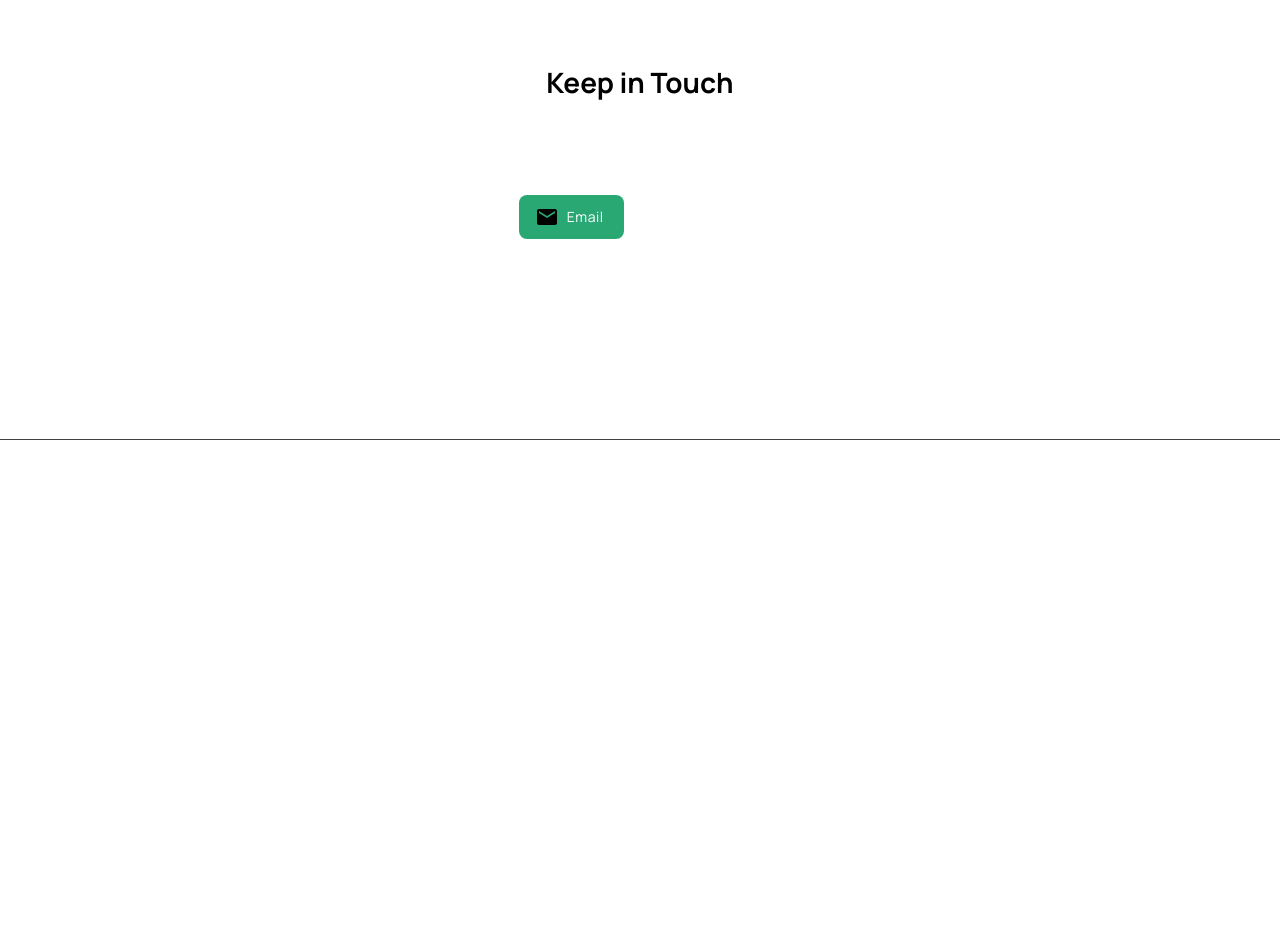
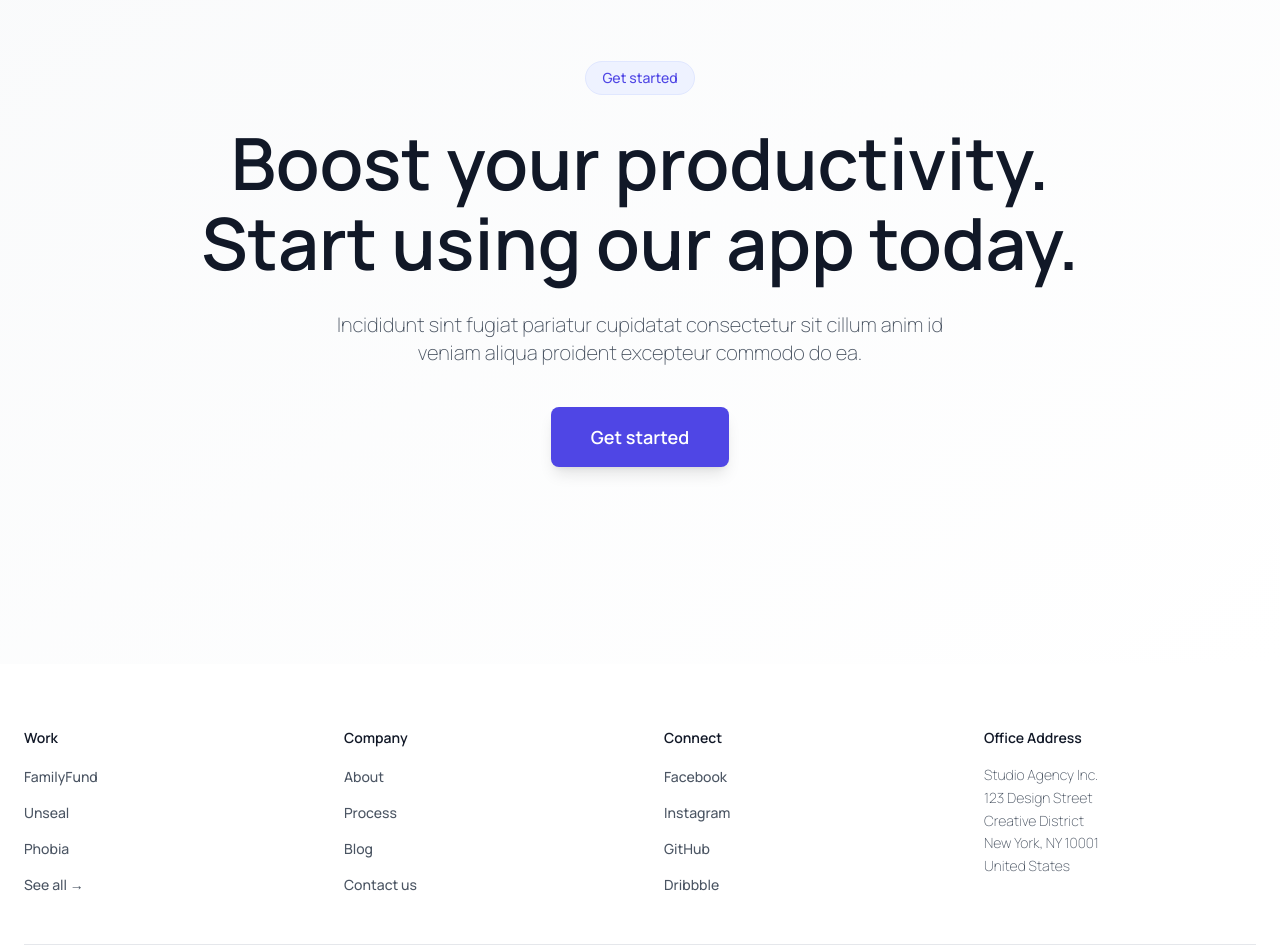
Before and after one commit to biolafrica/Portfolio-user, a Next.js app: page / in a window 1280 px wide. Shown: the part 3480-4432 px from the top of the page. Before the commit the page ends 3980 px from the top, so only its background shows below. Built offline with nearby package versions, Linux system fonts and the light colour scheme; no server answers; the database is empty.

Commit message:
created footer section

```diff
--- /dev/null
+++ b/app/components/common/footerHeroSection.jsx
@@ -0,0 +1,39 @@
+
+
+export default function FooterHeroSection(){
+  return (
+    <section className="w-full min-h-screen flex items-center justify-center bg-gradient-to-br from-gray-50 to-white px-4 py-12 sm:px-6 lg:px-8">
+
+      <div className="max-w-4xl mx-auto text-center">
+        {/* Badge */}
+        <div className="inline-flex items-center justify-center mb-6 sm:mb-8">
+          <span className="inline-block px-4 py-1.5 text-xs sm:text-sm font-medium text-indigo-600 bg-indigo-50 rounded-full border border-indigo-100">
+            Get started
+          </span>
+        </div>
+
+        {/* Main Heading */}
+        <h1 className="text-xl sm:text-5xl md:text-6xl lg:text-7xl font-semibold text-gray-900 leading-tight mb-6 sm:mb-8">
+          Boost your productivity.
+          <br />
+          <span className="block mt-2">Start using our app today.</span>
+        </h1>
+
+        {/* Description */}
+        <p className="text-base sm:text-lg md:text-xl text-gray-600 max-w-2xl mx-auto mb-8 sm:mb-10 px-4 leading-relaxed">
+          Incididunt sint fugiat pariatur cupidatat consectetur sit cillum anim id
+          veniam aliqua proident excepteur commodo do ea.
+        </p>
+
+        {/* CTA Button */}
+        <div className="flex justify-center">
+          <button className="inline-flex items-center justify-center px-8 py-3 sm:px-10 sm:py-4 text-base sm:text-lg font-semibold text-white bg-indigo-600 rounded-lg shadow-lg hover:bg-indigo-700 focus:outline-none focus:ring-4 focus:ring-indigo-300 transition-all duration-200 transform hover:scale-105 active:scale-95">
+            Get started
+          </button>
+        </div>
+
+      </div>
+    </section>
+
+  );
+};
--- a/app/components/common/footerSection.jsx
+++ b/app/components/common/footerSection.jsx
@@ -1,88 +1,61 @@
-import React from 'react';
+import React from 'react'
 
-const Footer = () => {
+const projects = ["FamilyFund", "Unseal", "Phobia", "See all →"]
+const companies = ["About", "Process", "Blog", "Contact us"]
+const socials = ["Facebook", "Instagram", "GitHub", "Dribbble"]
+
+export default function FooterSection() {
   return (
-    <footer className="w-full bg-white border-t border-gray-200">
+    <footer className="w-full bg-white ">
+
       <div className="max-w-7xl mx-auto px-6 py-12 md:py-16">
-        <div className="grid grid-cols-1 md:grid-cols-2 lg:grid-cols-4 gap-8 md:gap-12">
+
+        <div className="grid grid-cols-2 md:grid-cols-3 lg:grid-cols-4 gap-8 md:gap-12">
+
           {/* Work Column */}
           <div>
             <h3 className="text-sm font-semibold text-gray-900 mb-4">Work</h3>
+
             <ul className="space-y-3">
-              <li>
+              {projects.map((project) => (
+                <li key={project}>
                   <a href="#" className="text-sm text-gray-600 hover:text-gray-900 transition-colors">
-                  FamilyFund
+                    {project}
                   </a>
                 </li>
-              <li>
-                <a href="#" className="text-sm text-gray-600 hover:text-gray-900 transition-colors">
-                  Unseal
-                </a>
-              </li>
-              <li>
-                <a href="#" className="text-sm text-gray-600 hover:text-gray-900 transition-colors">
-                  Phobia
-                </a>
-              </li>
-              <li>
-                <a href="#" className="text-sm text-gray-600 hover:text-gray-900 transition-colors">
-                  See all →
-                </a>
-              </li>
+              ))}
             </ul>
           </div>
 
           {/* Company Column */}
           <div>
             <h3 className="text-sm font-semibold text-gray-900 mb-4">Company</h3>
+
             <ul className="space-y-3">
-              <li>
+              {companies.map((company) => (
+                <li key={company}>
                   <a href="#" className="text-sm text-gray-600 hover:text-gray-900 transition-colors">
-                  About
+                    {company}
                   </a>
                 </li>
-              <li>
-                <a href="#" className="text-sm text-gray-600 hover:text-gray-900 transition-colors">
-                  Process
-                </a>
-              </li>
-              <li>
-                <a href="#" className="text-sm text-gray-600 hover:text-gray-900 transition-colors">
-                  Blog
-                </a>
-              </li>
-              <li>
-                <a href="#" className="text-sm text-gray-600 hover:text-gray-900 transition-colors">
-                  Contact us
-                </a>
-              </li>
+              ))}
             </ul>
+
           </div>
 
           {/* Connect Column */}
           <div>
             <h3 className="text-sm font-semibold text-gray-900 mb-4">Connect</h3>
             <ul className="space-y-3">
-              <li>
+
+              {socials.map((social) => (
+                <li key={social}>
                   <a href="#" className="text-sm text-gray-600 hover:text-gray-900 transition-colors">
-                  Facebook
+                    {social}
                   </a>
                 </li>
-              <li>
-                <a href="#" className="text-sm text-gray-600 hover:text-gray-900 transition-colors">
-                  Instagram
-                </a>
-              </li>
-              <li>
-                <a href="#" className="text-sm text-gray-600 hover:text-gray-900 transition-colors">
-                  GitHub
-                </a>
-              </li>
-              <li>
-                <a href="#" className="text-sm text-gray-600 hover:text-gray-900 transition-colors">
-                  Dribbble
-                </a>
-              </li>
+              ))}
+
             </ul>
           </div>
 
@@ -97,10 +70,13 @@ const Footer = () => {
               United States
             </address>
           </div>
+
         </div>
 
         {/* Bottom Section */}
+
         <div className="mt-12 pt-8 border-t border-gray-200 flex flex-col md:flex-row justify-between items-center gap-4">
+
           {/* Logo */}
           <div className="flex items-center gap-2">
             <svg
@@ -128,5 +104,3 @@ const Footer = () => {
     </footer>
   );
 };
-
-export default Footer;
--- a/app/components/common/testimonial.jsx
+++ b/app/components/common/testimonial.jsx
@@ -18,7 +18,10 @@ export default function Testimonial() {
     <section className="relative isolate overflow-hidden bg-white px-6 py-24 sm:py-32 lg:px-8 lg:grid lg:grid-cols-2 lg:gap-5">
 
       {features.map((feature,n) => (
-        <div className={`mx-auto max-w-3xl p-5 lg:max-w-3xl lg:p-10 ${ n < 1 ? "border-b border-gray-200 lg:border-r lg:border-b-neutral-50": "" } `}>
+        <div key={feature.name} className={`
+          mx-auto max-w-3xl p-5 lg:max-w-3xl lg:p-10
+          ${ n < 1 ? "border-b border-gray-200 lg:border-r lg:border-b-neutral-50": "" }
+        `}>
 
           <div className="flex items-center space-x-3 ">
             <StarIcon className="text-indigo-600 h-6"/>
--- a/app/components/nav/footer.js
+++ b/app/components/nav/footer.js
@@ -1,12 +1,22 @@
 import Link from "next/link"
 import Image from "next/image";
+import FooterSection from "../common/footerSection";
+import FooterHeroSection from "../common/footerHeroSection";
 
 export default function Footer(){
   const year = new Date().getFullYear();
 
   return(
     <>
-      <div className="footer">
+      <FooterHeroSection/>
+      <FooterSection/>
+    </>
+
+  )
+
+}
+
+{/*  <div className="footer">
 
   <h3><b>Keep in Touch</b></h3>
   <h5>I am currently specializing in MERN stack.</h5>
@@ -29,9 +39,4 @@ export default function Footer(){
 
 <div className="copyright">
   <h6>Copyright &copy; {year} Abiodun Biobaku</h6>
-      </div>
-    </>
-
-  )
-
-}
+</div>   */}
--- a/app/page.jsx
+++ b/app/page.jsx
@@ -9,6 +9,7 @@ import HeroSection from "./components/common/heroSection";
 import ServicesSection from "./components/common/serviceSection.jsx";
 import Testimonial from "./components/common/testimonial.jsx";
 import Blog from "./components/common/blog.jsx";
+import FooterSection from "./components/common/footerSection.jsx";
 
 
 export default async function Home() {
@@ -17,6 +18,15 @@ export default async function Home() {
 
   return (
     <div className="home-cont">
+      <HeroSection/>
+      <ServicesSection/>
+      <Testimonial/>
+      <Blog/>
+    </div>
+
+  );
+}
+
 
 {/* {<section className="landing">
 
@@ -107,14 +117,3 @@ export default async function Home() {
 </section>
 
 */}
-
-      <HeroSection/>
-      <ServicesSection/>
-      <Testimonial/>
-      <Blog/>
-
-
-    </div>
-
-  );
-}
```
Lines whose indentation alone changed are shown as unchanged.
